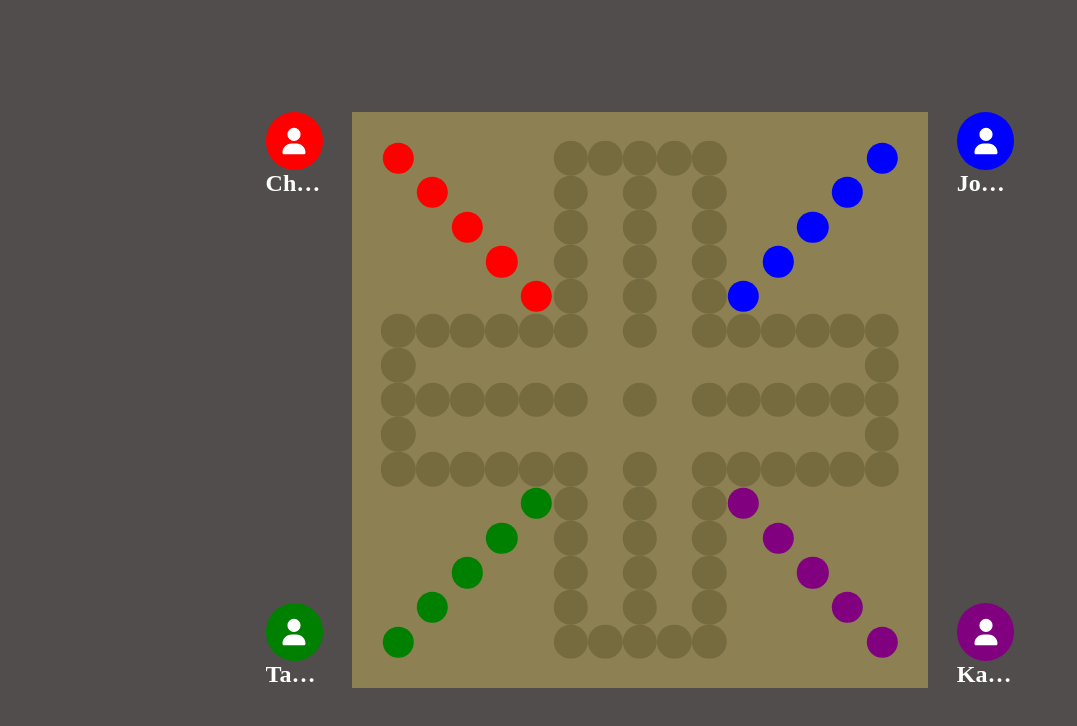
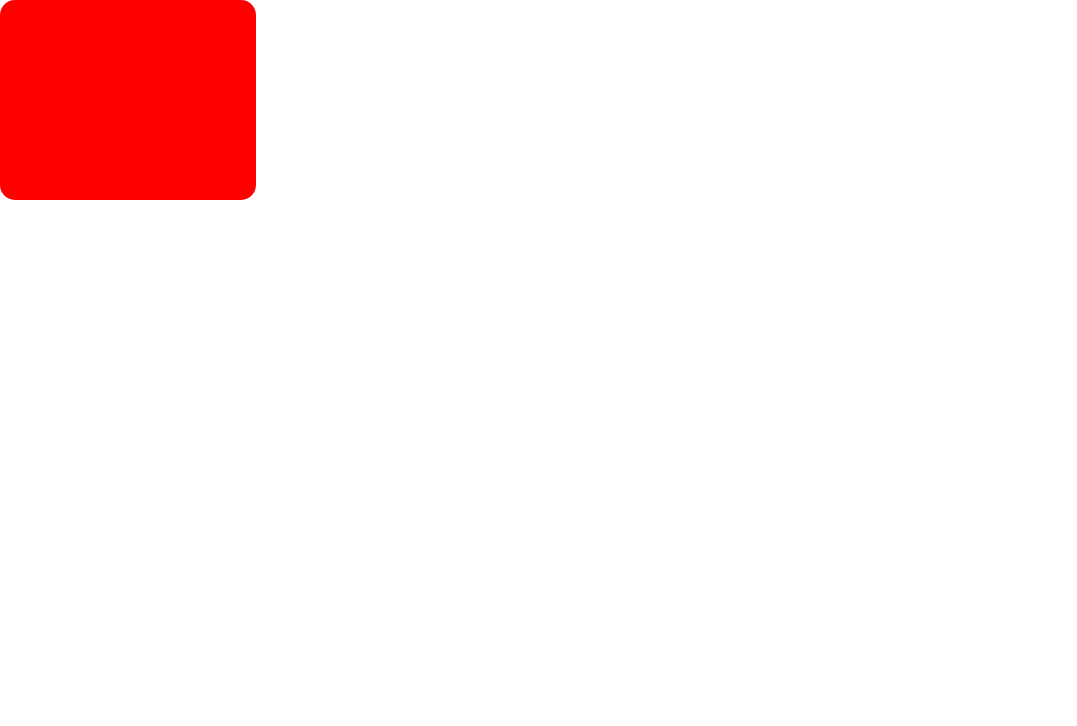
Before and after one commit to chaburk/aggravation, a React (Vite) app: page / in a window 1280 px wide. Both pictures are taken after a click on the element "Begin". Shown: the top 726 px of the page, without its empty margins (0-1077 px from the left). Built offline with nearby package versions, Linux system fonts and the light colour scheme; a web font is replaced by a local one.

Commit message:
Added Die component

```diff
--- a/src/App.tsx
+++ b/src/App.tsx
@@ -2,6 +2,7 @@ import StartPage from "./StartPage";
 import "./App.css";
 import Board from "./Board";
 import { useState } from "react";
+import Die from "./Die";
 
 function App() {
   const [start, setStart] = useState(true);
@@ -17,7 +18,8 @@ function App() {
           <StartPage startGame={startGame} />
         ) : (
           <>
-            <Board />
+            <Die />
+            {/* <Board /> */}
           </>
         )}
       </div>
--- /dev/null
+++ b/src/Die.css
@@ -0,0 +1,14 @@
+.die-container {
+  display: flex;
+  align-items: center;
+  justify-content: center;
+  width: 20%;
+  height: 200px;
+  background-color: red;
+  border-radius: 15px;
+}
+
+.number {
+  color: white;
+  text-align: center;
+}
--- /dev/null
+++ b/src/Die.tsx
@@ -0,0 +1,24 @@
+import "./Die.css";
+import { useState } from "react";
+
+const randomNum = () => {
+  return Math.floor(Math.random() * 6) + 1;
+};
+
+const Die = () => {
+  const [roll, setRoll] = useState();
+  const diceRoll = () => {
+    for (let i = 0; i < 10; i++) {
+      setTimeout(() => {
+        setRoll(randomNum());
+      }, i * 100);
+    }
+  };
+  return (
+    <div className="die-container" onClick={diceRoll}>
+      <div className="number">{roll}</div>
+    </div>
+  );
+};
+
+export default Die;
```
